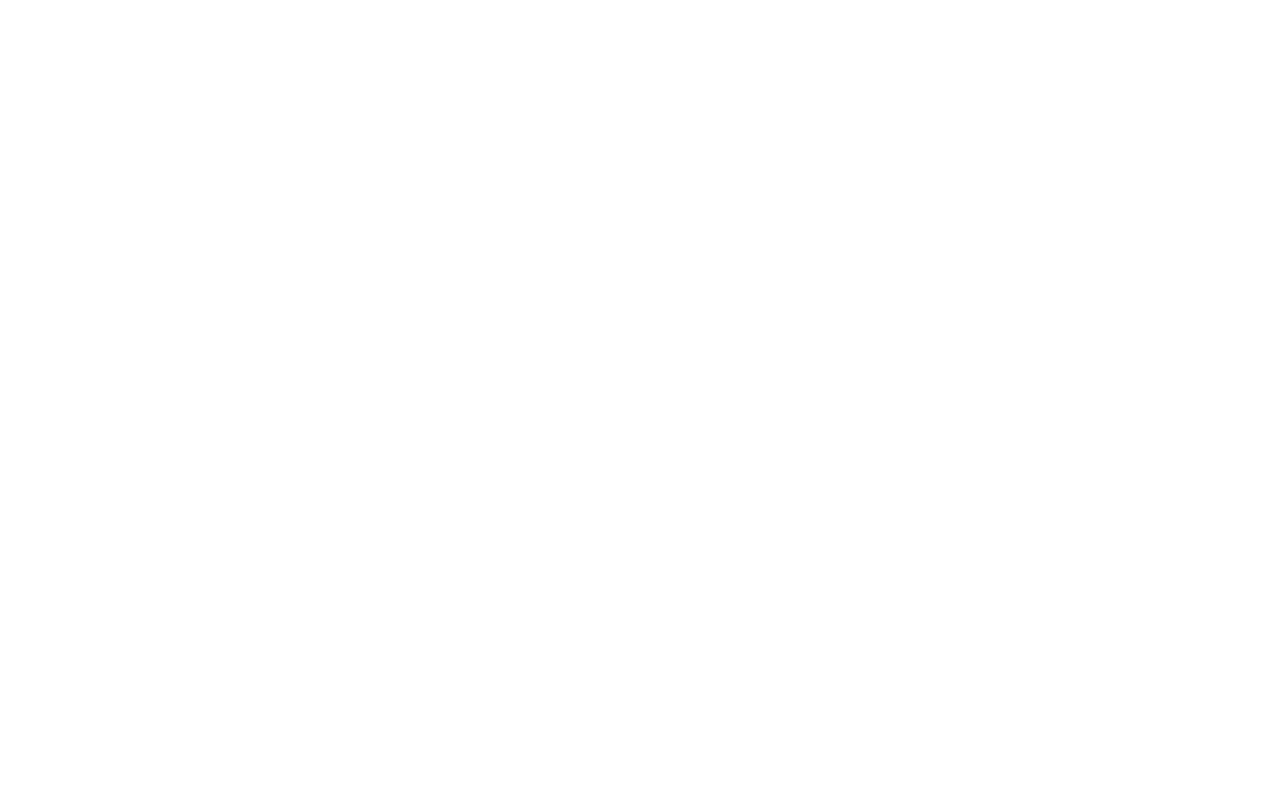
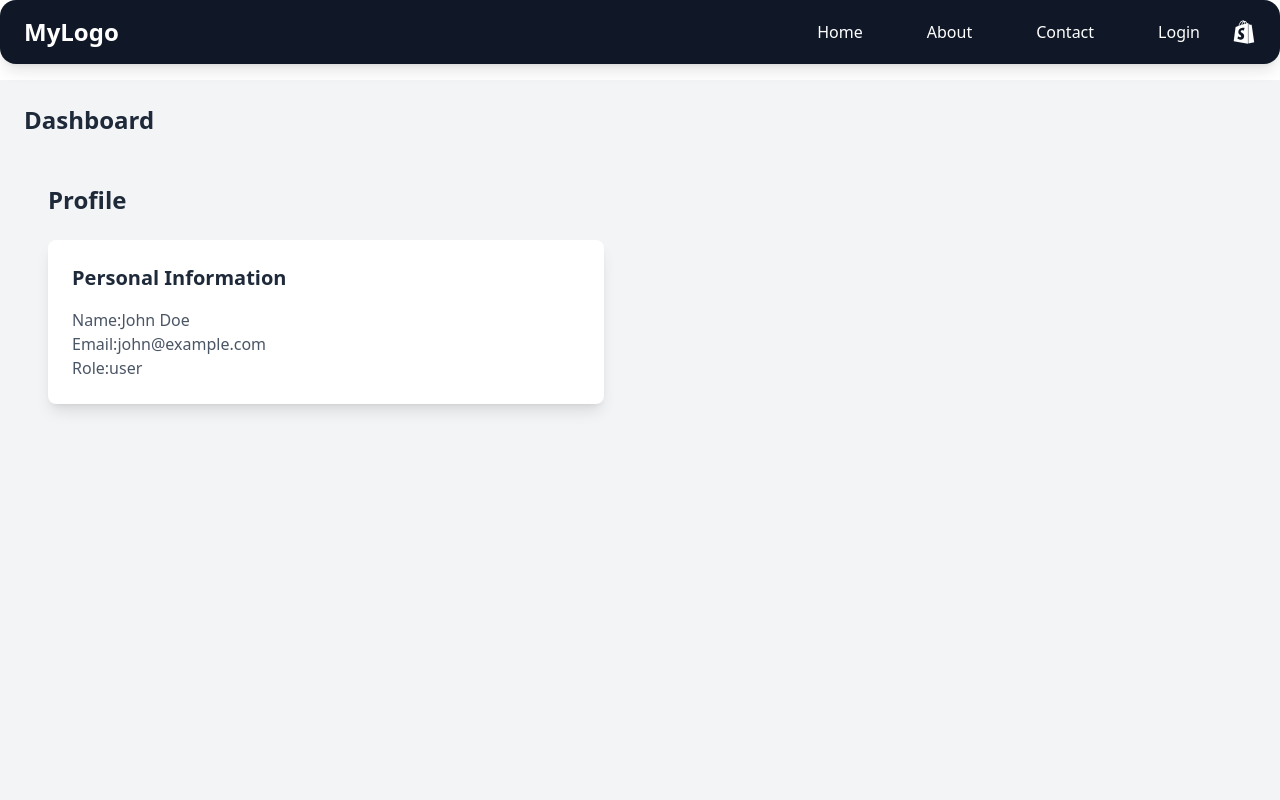
Before and after one commit to momin210103/Meal_Planner, a React (Vite) app in the folder client/: page /dashboard in a window 1280 px wide. Before the commit this address had no page. Shown: the top 800 px of the page. Built offline with nearby package versions, Linux system fonts and the light colour scheme.

Commit message:
Added Profile

```diff
--- a/client/src/App.jsx
+++ b/client/src/App.jsx
@@ -1,11 +1,12 @@
-import React from 'react';
 import Nabvar from './components/Nabvar';
 import { Outlet } from 'react-router';
 import Footer from './components/Footer';
 
 const App = () => {
+  // const [isLoggedIn, setIsLoggedIn] = useState(false);
   return (
    <>
+   {/* {!isLoggedIn && <Nabvar />} */}
    <nav><Nabvar/></nav>
    <main className='min-h-[calc(100vh-100px)]'><Outlet/></main>
    <Footer/>
--- /dev/null
+++ b/client/src/Pages/User/UserDashBoard.jsx
@@ -0,0 +1,102 @@
+// import React, { useState } from 'react';
+// import { Link, useNavigate } from 'react-router';
+// import SettingsCard from '../../components/card/SettingsCard';
+
+// const UserDashBoard = () => {
+//   const navigate = useNavigate();
+
+//   // Mock user data (simulate logged-in user)
+//   const [user, setUser] = useState({
+//     name: 'John Doe',
+//     email: 'john@example.com',
+//     role: 'user',
+//   });
+
+//   // Handle logout
+//   const handleLogout = () => {
+//     setUser(null); // Clear mock user data
+//     navigate('/login'); // Redirect to login page
+//   };
+
+//   if (!user) {
+//     return <div className="text-center py-8">Loading...</div>; // Show loading state
+//   }
+
+//   return (
+//     <div className="mt-25 h-12 bg-gray-100">
+//       {/* Header */}
+//       <header className="bg-white shadow">
+//         <div className="container mx-auto px-6 py-4 flex justify-between items-center">
+//           <h1 className="text-2xl font-bold text-gray-800">Dashboard</h1>
+//           <button
+//             onClick={handleLogout}
+//             className="bg-red-500 text-white px-4 py-2 rounded-lg hover:bg-red-600 transition duration-300"
+//           >
+//             Logout
+//           </button>
+//         </div>
+//       </header>
+
+//       {/* Main Content */}
+//       <main className="container mx-auto px-6 py-8">
+//         <div className="bg-white p-8 rounded-lg shadow-lg">
+//           <h2 className="text-3xl font-bold text-gray-800 mb-4">
+//             Welcome, {user.name}!
+//           </h2>
+//           <div className="space-y-4">
+//             <div>
+//               <label className="block text-gray-700 font-bold mb-2">Email:</label>
+//               <p className="text-gray-600">{user.email}</p>
+//             </div>
+//             <div>
+//               <label className="block text-gray-700 font-bold mb-2">Role:</label>
+//               <p className="text-gray-600">{user.role}</p>
+//             </div>
+//           </div>
+//         </div>
+
+//         {/* Navigation Menu */}
+//         <div className="mt-8 grid grid-cols-1 md:grid-cols-3 gap-6">
+//           <Link
+//             to="/profile"
+//             className="bg-white p-6 rounded-lg shadow-lg hover:shadow-xl transition-shadow duration-300"
+//           >
+//             <h3 className="text-xl font-bold text-gray-800 mb-2">Profile</h3>
+//             <p className="text-gray-600">View and edit your profile.</p>
+//           </Link>
+
+//           <Link
+//             to="/orders"
+//             className="bg-white p-6 rounded-lg shadow-lg hover:shadow-xl transition-shadow duration-300"
+//           >
+//             <h3 className="text-xl font-bold text-gray-800 mb-2">Orders</h3>
+//             <p className="text-gray-600">View your order history.</p>
+//           </Link>
+//         </div>
+//       </main>
+//     </div>
+//   );
+// };
+
+// export default UserDashBoard;
+
+
+
+import React from 'react';
+import Card from '../../components/card/Card';
+import Profile from '../../components/Profile';
+
+const Dashboard = () => {
+  return (
+    <div className="min-h-screen bg-gray-100 p-6 mt-20">
+      <h1 className="text-2xl font-bold text-gray-800 mb-6">Dashboard</h1>
+      <div className="grid grid-cols-1 md:grid-cols-2 gap-6">
+        {/* Include the Profile component here */}
+        <Profile />
+            {/* Add other cards or components */}
+      </div>
+    </div>
+  );
+};
+
+export default Dashboard;
--- a/client/src/Pages/login/LoginPage.jsx
+++ b/client/src/Pages/login/LoginPage.jsx
@@ -1,15 +1,17 @@
 import React, { useState } from 'react';
-import { Link } from 'react-router';
+import { Link, useNavigate } from 'react-router';
 
 const LoginPage = () => {
   const [email, setEmail] = useState('');
   const [password, setPassword] = useState('');
+  const navigate = useNavigate();
 
   const handleSubmit = (e) => {
     e.preventDefault();
     console.log('Email:', email);
     console.log('Password:', password);
-    // Add your login logic here
+    navigate('/dashboard')
+
   };
 
   return (
--- /dev/null
+++ b/client/src/components/Profile.jsx
@@ -0,0 +1,22 @@
+import React from 'react';
+import Card from '../components/card/Card';
+
+const Profile = () => {
+    const user = {
+        name:'John Doe',
+        email:'john@example.com',
+        role: 'user'
+    }
+  return (
+    <div className="min-h-screen bg-gray-100 p-6">
+      <h1 className="text-2xl font-bold text-gray-800 mb-6">Profile</h1>
+      <Card title="Personal Information">
+        <p>Name:{user.name}</p>
+        <p>Email:{user.email}</p>
+        <p>Role:{user.role}</p>
+      </Card>
+    </div>
+  );
+};
+
+export default Profile;
--- /dev/null
+++ b/client/src/components/card/Card.jsx
@@ -0,0 +1,12 @@
+import React from 'react';
+
+const Card = ({ title, children, className }) => {
+  return (
+    <div className={`bg-white p-6 rounded-lg shadow-lg ${className}`}>
+      {title && <h2 className="text-xl font-bold text-gray-800 mb-4">{title}</h2>}
+      <div className="text-gray-600">{children}</div>
+    </div>
+  );
+};
+
+export default Card;
--- a/client/src/main.jsx
+++ b/client/src/main.jsx
@@ -5,6 +5,7 @@
 import "./index.css"
 import LoginPage from './Pages/login/LoginPage.jsx';
 import SignupPage from './Pages/signup/SignupPage.jsx';
+import UserDashBoard from './Pages/User/UserDashBoard.jsx';
 
 createRoot(document.getElementById('root')).render(
   <BrowserRouter>
@@ -15,6 +16,7 @@
         <Route path="contact" element={<div>Contact</div>} />
         <Route path="login" element={<LoginPage/>} />
         <Route path="signup" element={<SignupPage/>} />
+        <Route path="dashboard" element={<UserDashBoard/>} />
       </Route>
     </Routes>
   </BrowserRouter>
```
